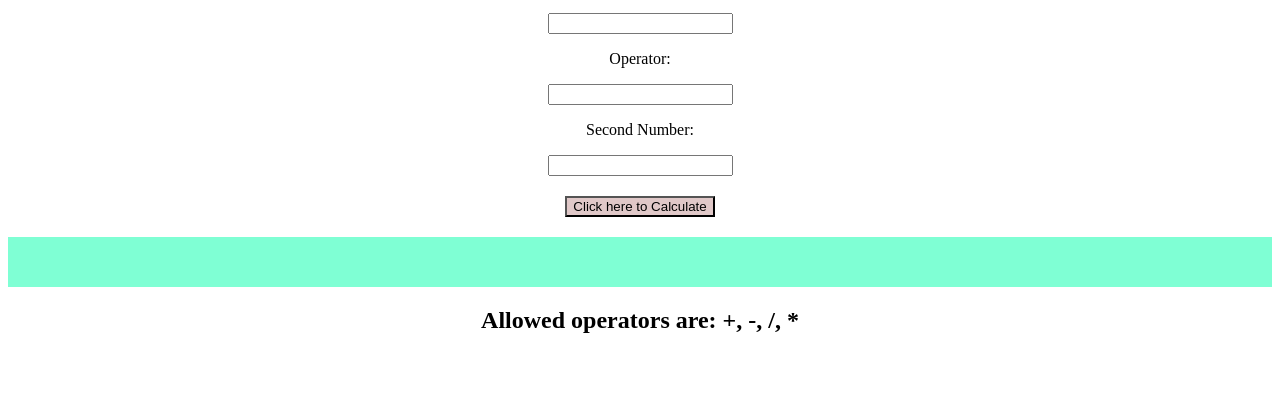
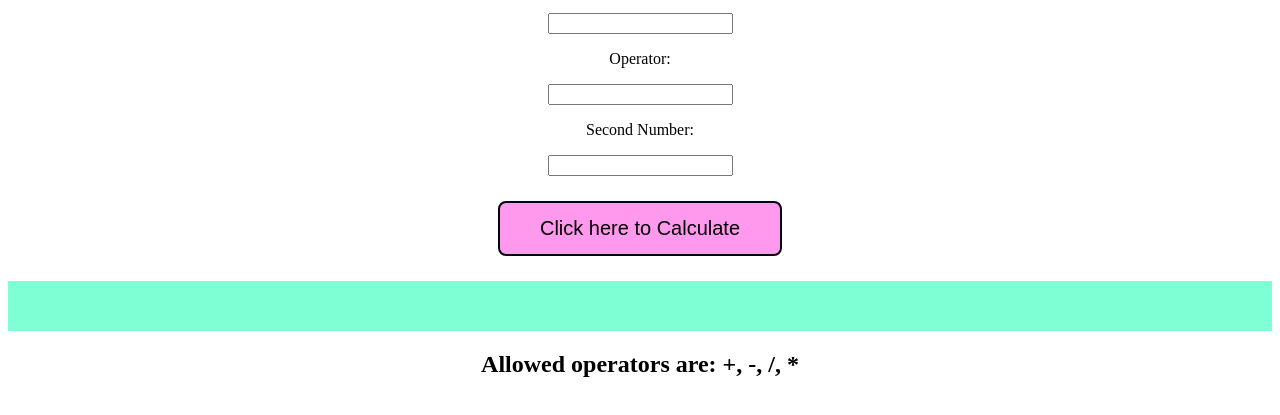
Before and after one commit to Marian9364/calc-test-app, a plain HTML site: page index.html in a window 1280 px wide. Shown: the part 101-516 px from the top of the page. Drawn offline with Linux system fonts and the light colour scheme.

Commit message:
styles update
styles updates and hover effect

```diff
--- a/styles.css
+++ b/styles.css
@@ -19,7 +19,16 @@
     background-color: aquamarine;
     padding:25px
 }
-button {
-    background-color: rgb(224, 200, 200);
-    margin: 20px;
+button#calc-btn {
+    background-color: rgb(254, 153, 237);
+    border-radius: 8px;
+    border: 2px solid #00040a;
+    font-size: 20px;
+    padding: 14px 40px;
+    margin: 25px;
 }
+
+#calc-btn:hover {
+    background-color: #cf55c2;
+    color:white;
+}
```
